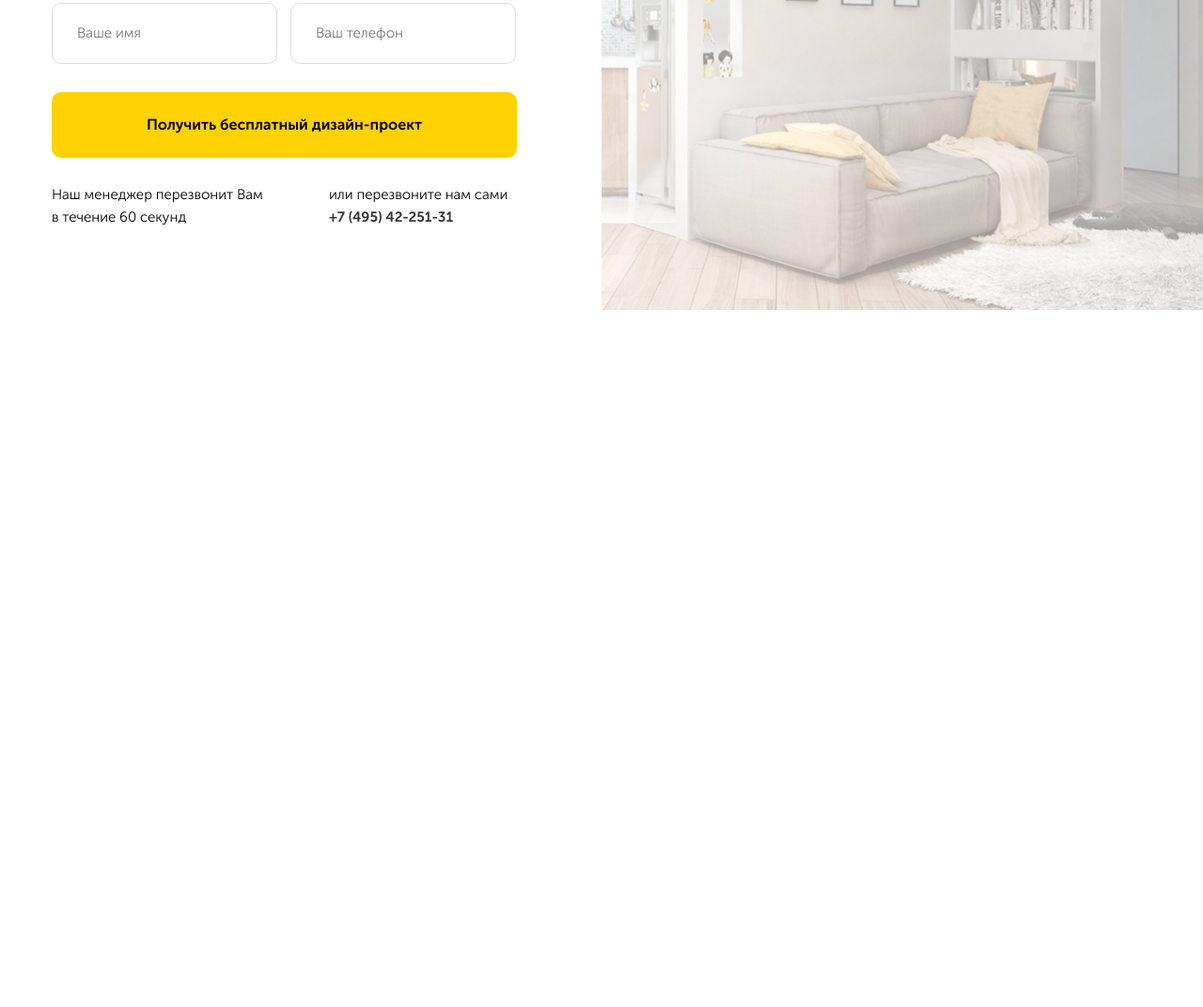
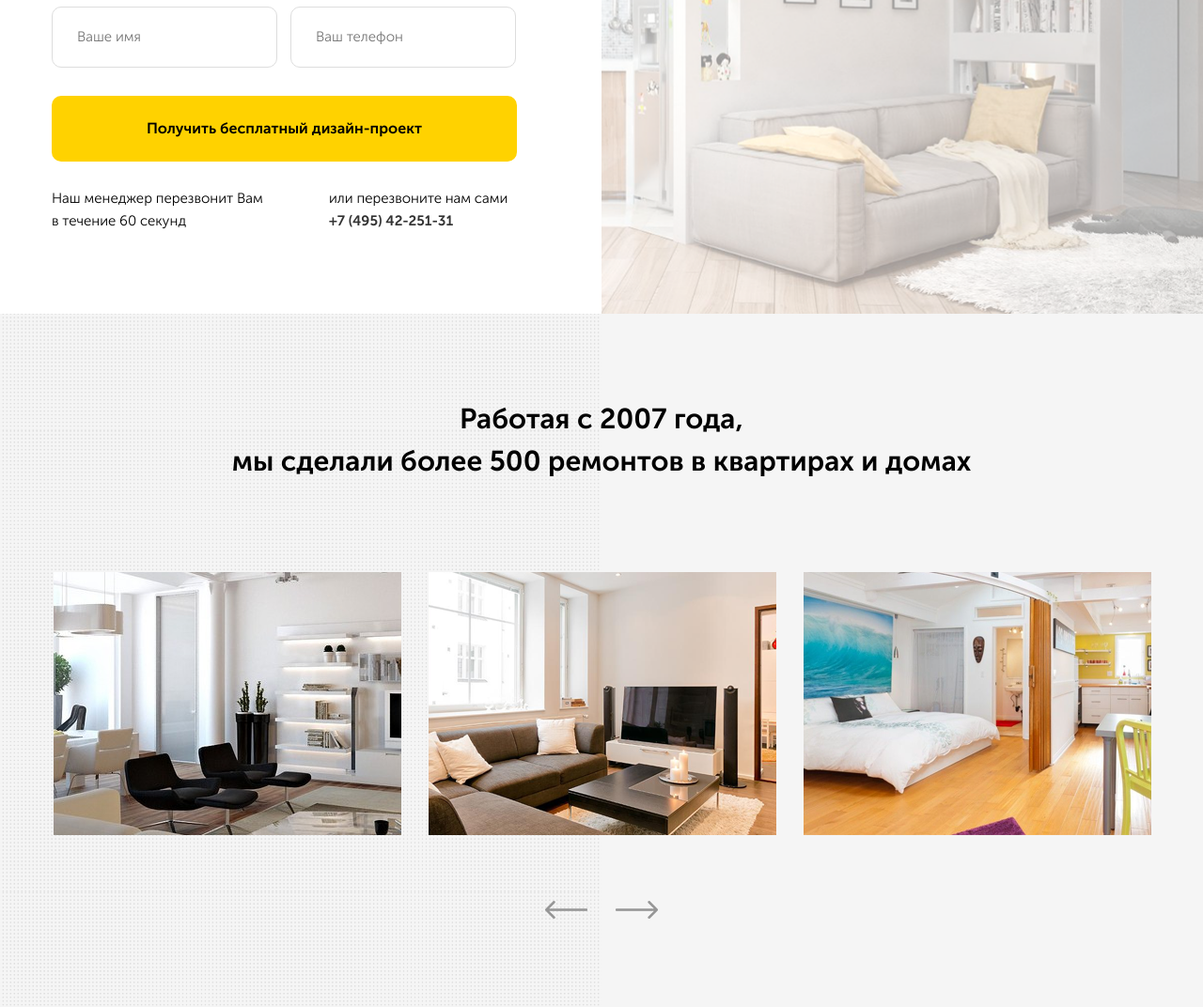
Before and after one commit to bohdansavchuk/repair, a plain HTML site: page src/index.html in a window 1280 px wide. Shown: the part 903-1975 px from the top of the page at 94% size. Before the commit the page ends 1233 px from the top, so only its background shows below. Drawn offline with nearby package versions, Linux system fonts and the light colour scheme; a script that the page names is missing.

Commit message:
slick slider installed

```diff
--- /dev/null
+++ b/src/css/slick.css
@@ -0,0 +1,119 @@
+/* Slider */
+.slick-slider
+{
+    position: relative;
+
+    display: block;
+    box-sizing: border-box;
+
+    -webkit-user-select: none;
+       -moz-user-select: none;
+        -ms-user-select: none;
+            user-select: none;
+
+    -webkit-touch-callout: none;
+    -khtml-user-select: none;
+    -ms-touch-action: pan-y;
+        touch-action: pan-y;
+    -webkit-tap-highlight-color: transparent;
+}
+
+.slick-list
+{
+    position: relative;
+
+    display: block;
+    overflow: hidden;
+
+    margin: 0;
+    padding: 0;
+}
+.slick-list:focus
+{
+    outline: none;
+}
+.slick-list.dragging
+{
+    cursor: pointer;
+    cursor: hand;
+}
+
+.slick-slider .slick-track,
+.slick-slider .slick-list
+{
+    -webkit-transform: translate3d(0, 0, 0);
+       -moz-transform: translate3d(0, 0, 0);
+        -ms-transform: translate3d(0, 0, 0);
+         -o-transform: translate3d(0, 0, 0);
+            transform: translate3d(0, 0, 0);
+}
+
+.slick-track
+{
+    position: relative;
+    top: 0;
+    left: 0;
+
+    display: block;
+    margin-left: auto;
+    margin-right: auto;
+}
+.slick-track:before,
+.slick-track:after
+{
+    display: table;
+
+    content: '';
+}
+.slick-track:after
+{
+    clear: both;
+}
+.slick-loading .slick-track
+{
+    visibility: hidden;
+}
+
+.slick-slide
+{
+    display: none;
+    float: left;
+
+    height: 100%;
+    min-height: 1px;
+}
+[dir='rtl'] .slick-slide
+{
+    float: right;
+}
+.slick-slide img
+{
+    display: block;
+}
+.slick-slide.slick-loading img
+{
+    display: none;
+}
+.slick-slide.dragging img
+{
+    pointer-events: none;
+}
+.slick-initialized .slick-slide
+{
+    display: block;
+}
+.slick-loading .slick-slide
+{
+    visibility: hidden;
+}
+.slick-vertical .slick-slide
+{
+    display: block;
+
+    height: auto;
+
+    border: 1px solid transparent;
+}
+.slick-arrow.slick-hidden {
+    display: none;
+}
--- a/src/index.html
+++ b/src/index.html
@@ -6,6 +6,7 @@
   <meta http-equiv="X-UA-Compatible" content="ie=edge">
   <title>Ремонт квартир</title>
   <link rel="stylesheet" href="css/normalize.css">
+  <link rel="stylesheet" href="css/slick.css">
   <link rel="stylesheet" href="css/main.css">
 </head>
 <body>
@@ -87,6 +88,27 @@
         </div>
       </div>
     </div>
+    <section class="section portfolio">
+      <div class="container">
+        <h2 class="section-title portfolio__title">Работая с 2007 года,<br>мы сделали более 500 ремонтов в квартирах и домах</h2>
+        <div class="slider portfolio__slider">
+          <div class="slider-item"><img class="slider__image" src="img/slider_image1.png" alt="slide"></div>
+          <div class="slider-item"><img class="slider__image" src="img/slider_image2.png" alt="slide"></div>
+          <div class="slider-item"><img class="slider__image" src="img/slider_image3.png" alt="slide"></div>
+          <div class="slider-item"><img class="slider__image" src="img/slider_image1.png" alt="slide"></div>
+          <div class="slider-item"><img class="slider__image" src="img/slider_image2.png" alt="slide"></div>
+          <div class="slider-item"><img class="slider__image" src="img/slider_image3.png" alt="slide"></div>
+        </div>
+        <div class="arrows portfolio__arrows">
+          <div class="arrows__left">
+            <img src="img/left-arrow.png" alt="right">
+          </div>
+          <div class="arrows__right">
+              <img src="img/right-arrow.png" alt="left">
+          </div>
+        </div>
+      </div>
+    </section>
   </main>
 
   <div class="modal" id="modal">
@@ -105,6 +127,32 @@
   crossorigin="anonymous"></script>
   <script src="js/modal.js"></script>
   <script src="js/scroll.js"></script>
-
+  <script src="js/slick.min.js"></script>
+  <script>
+    $(document).ready(function(){
+      $('.slider').slick({
+        slidesToShow: 3,
+        slidesToScroll: 1,
+        prevArrow: $('.arrows__left'),
+        nextArrow: $('.arrows__right'),
+        responsive: [
+          {
+            breakpoint: 1200,
+            settings: {
+              slidesToShow: 2,
+              slidesToScroll: 1
+            }
+          },
+          {
+            breakpoint: 768,
+            settings: {
+              slidesToShow: 1,
+              slidesToScroll: 1
+            }
+          }
+        ]
+      });
+    });
+  </script>
 </body>
 </html>
--- a/src/sass/_colors.sass
+++ b/src/sass/_colors.sass
@@ -1,3 +1,4 @@
 $primary-color: #ffd200
 $text-color: #333333
 $border-input: #dddddd
+$secondary: #f5f5f5
--- a/src/sass/_design.sass
+++ b/src/sass/_design.sass
@@ -21,9 +21,10 @@ img
     color: #ffffff
     cursor: pointer
 .section
-  padding: 55px 0 44px 0
+  padding: 57px 0 44px 0
   &-title
     font-size: 24px
+    text-align: center
     +bold
   &-subtitle
     font-size: 16px
@@ -43,3 +44,7 @@ img
   padding: 10px 10px 5px 10px
   border: 2px solid $primary-color
   border-radius: 50%
+.arrows
+  &__left, &__right
+    &:hover
+      cursor: pointer
--- a/src/sass/blocks/_hero.sass
+++ b/src/sass/blocks/_hero.sass
@@ -1,5 +1,5 @@
 .hero
-  background-color: #f5f5f5
+  background-color: $secondary
   &-block
     display: flex
   &-text
--- a/src/sass/blocks/_offer.sass
+++ b/src/sass/blocks/_offer.sass
@@ -20,6 +20,7 @@
     max-width: 360px
     line-height: 35px
     margin-bottom: 20px
+    text-align: left
   &__subtitle
     display: block
     max-width: 250px
--- /dev/null
+++ b/src/sass/blocks/_portfolio.sass
@@ -0,0 +1,22 @@
+.portfolio
+  background: $secondary url('../img/portfolio_bg.jpg') repeat-y center left
+  background-size: 50%
+  padding: 90px 0
+  &__title
+    margin: 0
+    margin-bottom: 95px
+    font-size: 30px
+    line-height: 45px
+  &__slider
+    margin-bottom: 70px
+  &__arrows
+    max-width: 120px
+    margin: auto
+    display: flex
+    justify-content: space-between
+.slider
+  margin-left: -25px
+  &__image
+    margin: 0 auto
+  &-item
+    margin-left: 25px
--- a/src/sass/main.sass
+++ b/src/sass/main.sass
@@ -5,4 +5,5 @@
 @import 'blocks/hero'
 @import 'blocks/offer'
 @import 'blocks/modal'
+@import 'blocks/portfolio'
 @import 'media'
```
Also changed, not shown: src/css/main.css, src/css/slick-theme.css (added), src/img/left-arrow.png (added), src/img/portfolio_bg.jpg (added), src/img/right-arrow.png (added), src/img/slider_image1.png (added), src/img/slider_image2.png (added), src/img/slider_image3.png (added), src/js/slick.min.js (added), 1 other file.
